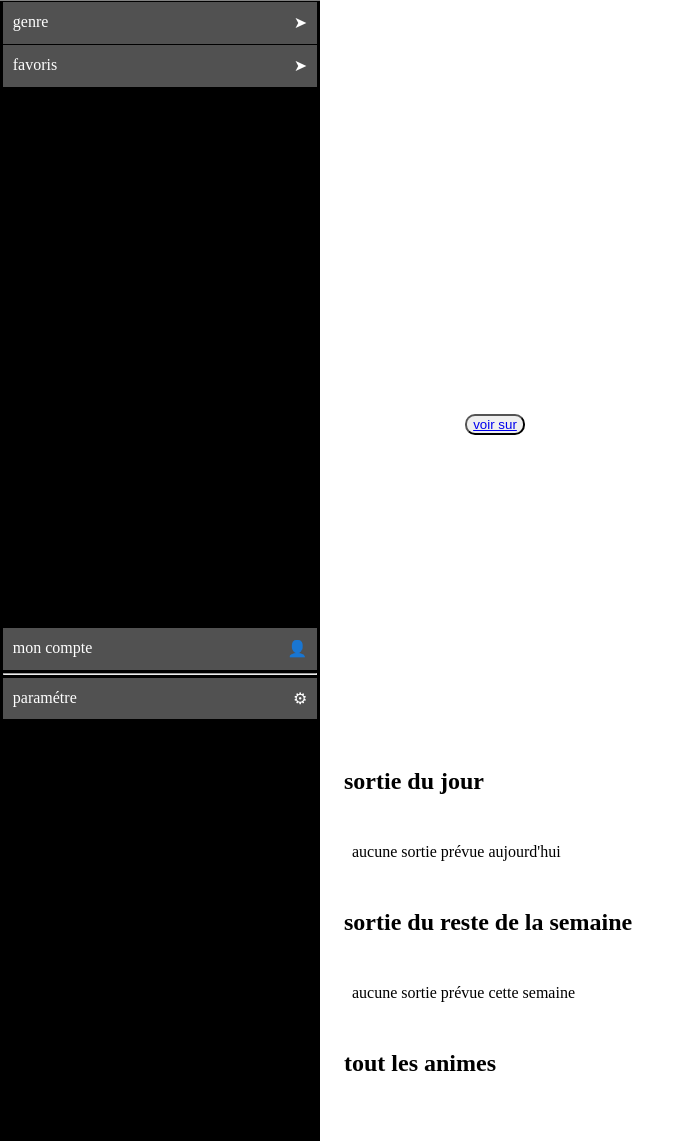
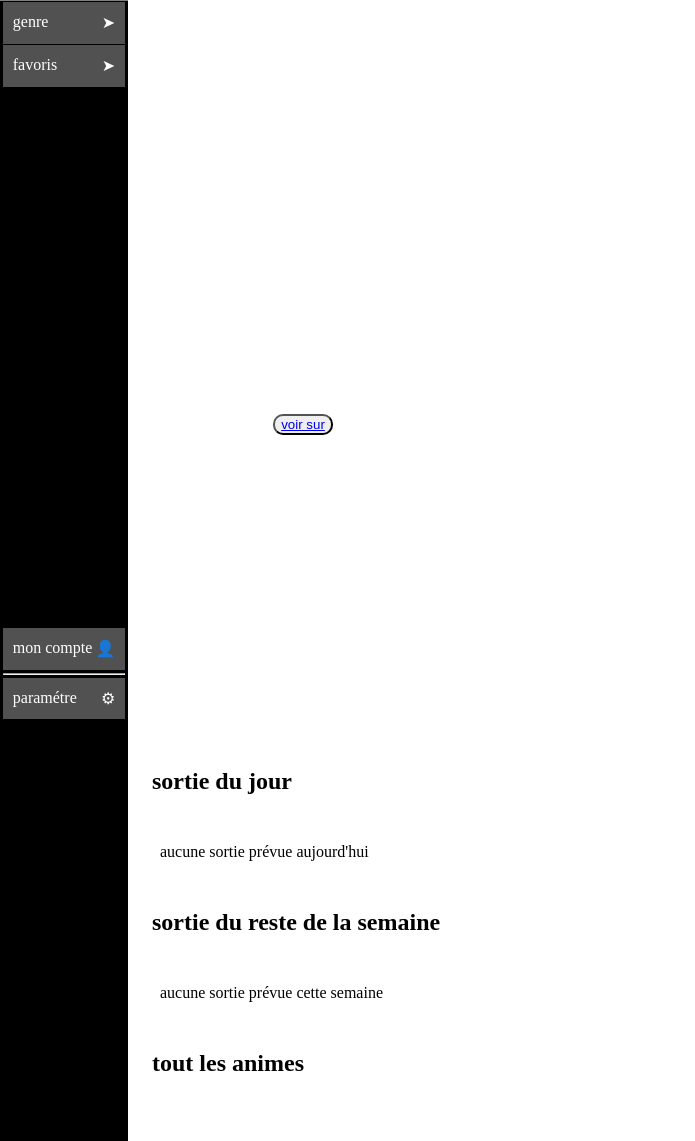
Before and after one commit to carmut/anime-web-liste, a Symfony app: template templates/home_page/index.html.twig in a window 1280 px wide. Shown: the part 90-1231 px from the top of the page, without its empty margins (0-695 px from the left). Run offline with Twig, Linux system fonts and the light colour scheme; the template is opened without the code that fills it, so the values that code supplies are empty; some libraries are stand-ins or nearby versions.

Commit message:
correction  taille sidebar

```diff
--- a/public/css/accueil.css
+++ b/public/css/accueil.css
@@ -1,6 +1,7 @@
 #accueil-container{
     flex-grow: 1;
     background: white;
+    width: 90vw;
 }
 
 /* anime presentation style */
--- a/public/css/ajout.css
+++ b/public/css/ajout.css
@@ -14,6 +14,7 @@ h1{
     align-items: center;
     margin-bottom: 16em; /* a modifier si ajout footer*/
     padding-bottom: 5em;
+    width: 90vw;
 }
 
 /* largeur formulaire */
--- a/public/css/log-in.css
+++ b/public/css/log-in.css
@@ -1,7 +1,5 @@
 #login_container{
     background: white;
     flex-grow: 1;
+    width: 90vw;
 }
-#side-menu{
-    width: 10vw;
-}
--- a/public/css/side-menu.css
+++ b/public/css/side-menu.css
@@ -1,7 +1,7 @@
 /* style global side-menu */
 #side-menu{
     background: black;
-    width: 25vw;
+    width: 10vw;
     height: 90vh;
     border-top: 1px grey solid;
     display: flex;
```
